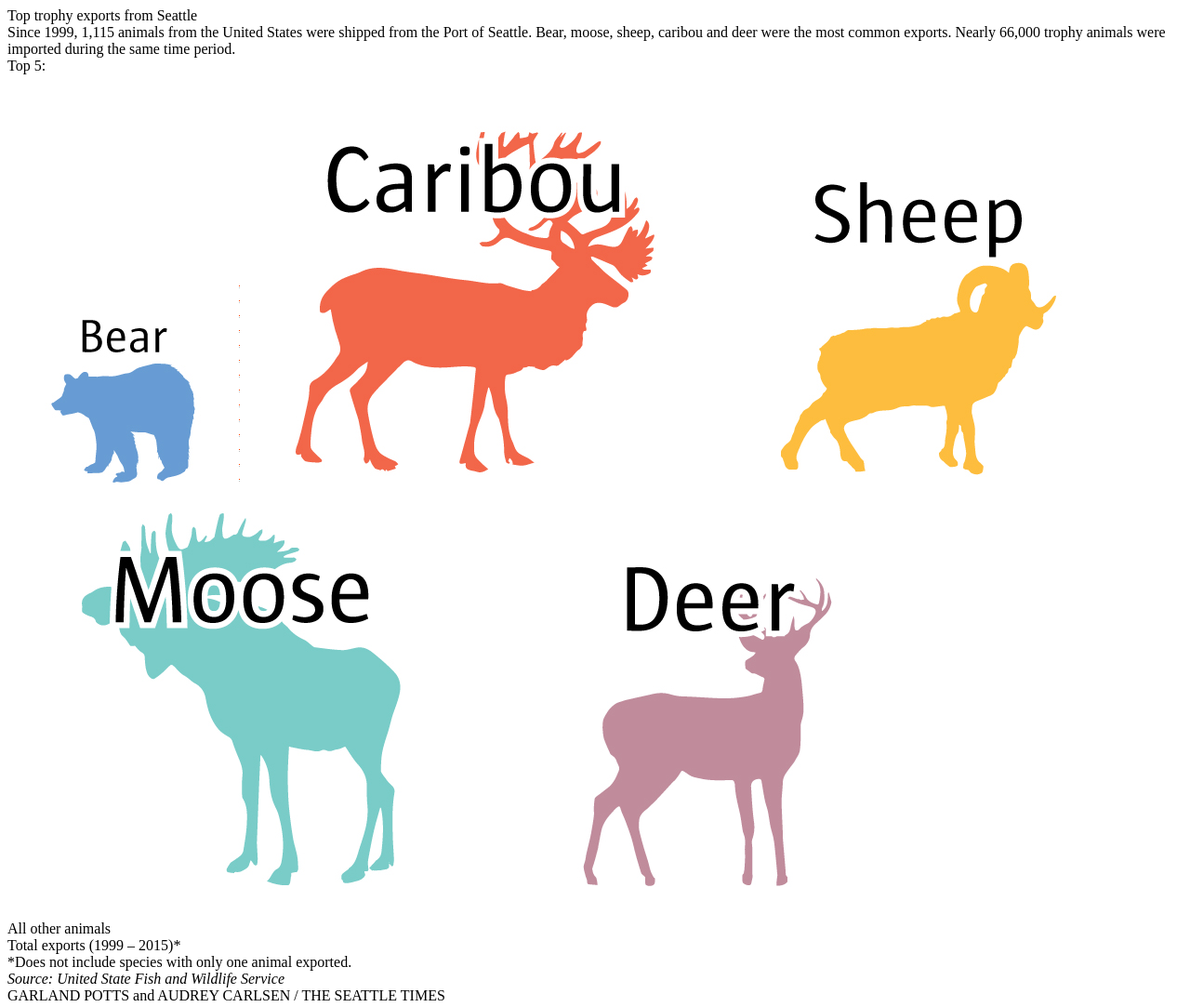
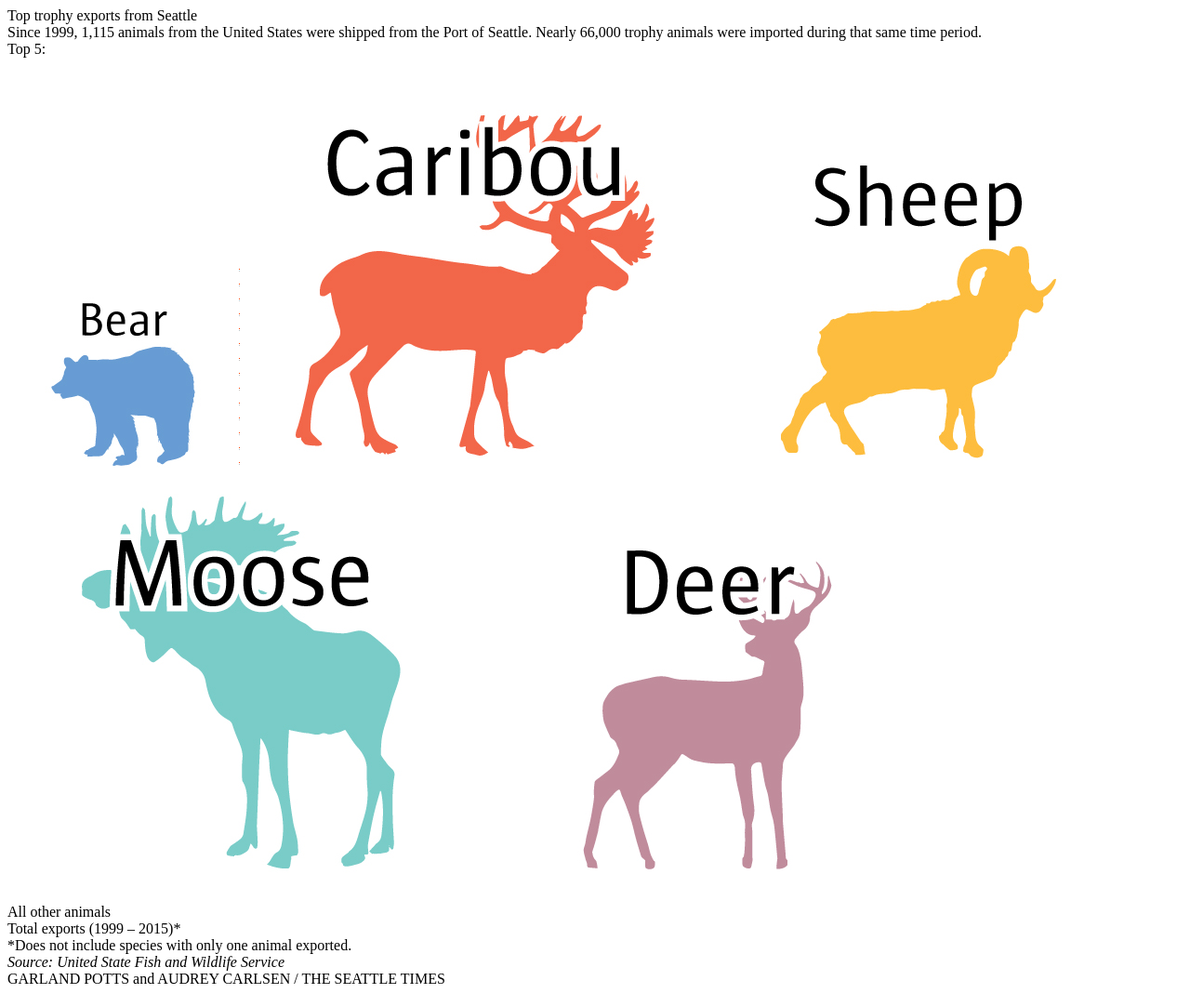
Before and after one commit to seattletimes/wildlife-exports, a website with bundled scripts: page src/index.html in a window 1280 px wide. Shown: the whole page at 93% size. Built offline with nearby package versions, Linux system fonts and the light colour scheme; files whose address does not match are found by name.

Commit message:
chatter edit

```diff
--- a/src/index.html
+++ b/src/index.html
@@ -18,7 +18,7 @@
     <div class="outmost">
       <section class="chatter">
         <div class="title">Top trophy exports from Seattle</div>
-        Since 1999, 1,115 animals from the United States were shipped from the Port of Seattle. Bear, moose, sheep, caribou and deer were the most common exports. Nearly 66,000 trophy animals were imported during the same time period.
+        Since 1999, 1,115 animals from the United States were shipped from the Port of Seattle. Nearly 66,000 trophy animals were imported during that same time period.
       </section>
 
       <div class="top5">
```
